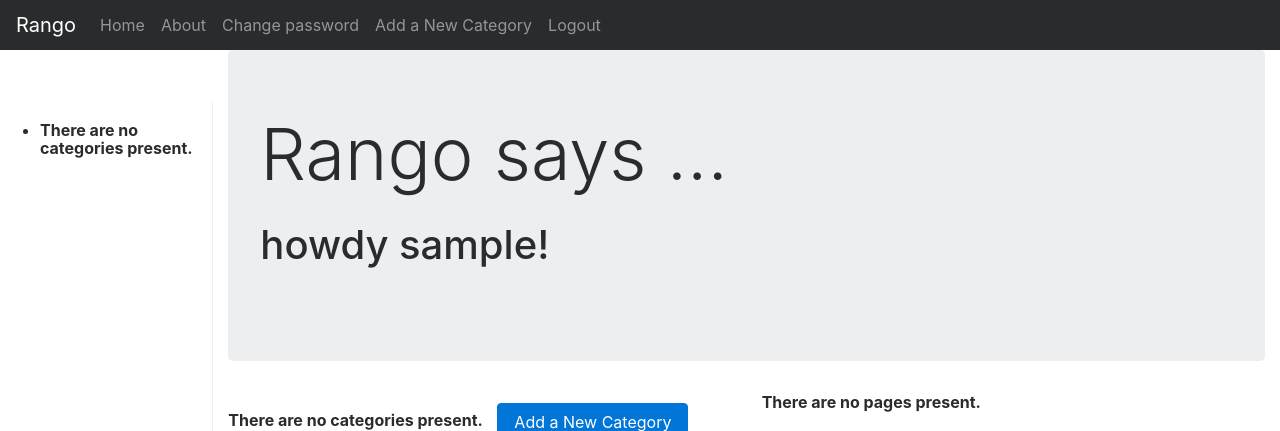
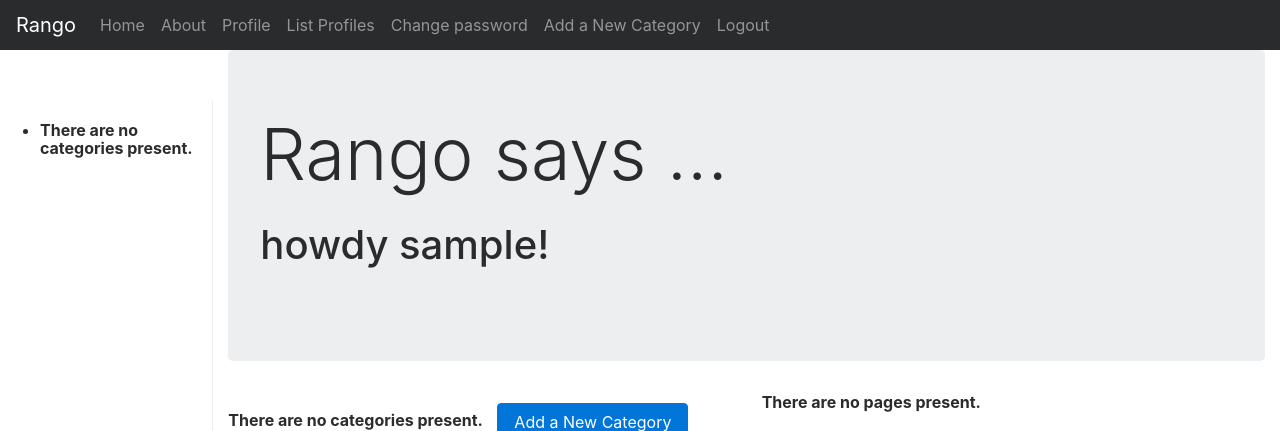
Before and after one commit to vtaskow/RangoApplication, a Django app: page / in a window 1280 px wide. Shown: the top 431 px of the page. Run offline with Django 3.2, Linux system fonts and the light colour scheme; the visitor is signed in with stand-in values (Sample User, id 1); data that the repository does not hold is empty; some libraries are stand-ins or nearby versions.

Commit message:
Added list of users

```diff
--- a/rango/urls.py
+++ b/rango/urls.py
@@ -15,5 +15,6 @@ urlpatterns = [
     url(r'^search/$', views.search, name='search'),
     url(r'^register_profile/$', views.register_profile, name='register_profile'),
     url(r'^goto/$', views.track_url, name='goto'),
-    url(r'^profile/$', views.profile, name='profile'),
+    url(r'^profile/(?P<username>[\w\-]+)/$', views.profile, name='profile'),
+    url(r'^profiles/$', views.list_profiles, name='list_profiles'),
 ]
--- a/rango/views.py
+++ b/rango/views.py
@@ -139,8 +139,12 @@ def register_profile(request):
 
     if request.method == 'POST':
         profile_form = UserProfileForm(request.POST, request.FILES)  # bind form with data
+        website = request.POST.get('website')
+        picture = request.FILES.get('picture')
         if profile_form.is_valid():
             profile_form = form.save(commit=False)
+            profile_form.website = website
+            profile_form.picture = picture
             profile_form.user = request.user
             profile_form.save()
 
@@ -153,6 +157,12 @@ def register_profile(request):
 
 
 @login_required
+def list_profiles(request):
+    userprofile_list = UserProfile.objects.all()
+    return render(request, 'rango/list_profiles.html', {'userprofile_list': userprofile_list})
+
+
+@login_required
 def profile(request, username):
     # obtain the user instance or go to index
     try:
@@ -160,15 +170,17 @@ def profile(request, username):
     except User.DoesNotExist:
         return redirect('index')
 
+    # print(user.username)
     # get users data from the other form
     userprofile = UserProfile.objects.get_or_create(user=user)[0]
+    # print(userprofile.website)
     form = UserProfileForm({'website': userprofile.website, 'picture': userprofile.picture})
 
     if request.method == 'POST':
         form = UserProfileForm(request.POST, request.FILES, instance=userprofile)
         if form.is_valid():
             form.save(commit=True)
-            return redirect('profile', user.username)
+            return redirect('rango:profile', user.username)
         else:
             print(form.errors)
 
--- a/templates/rango/base.html
+++ b/templates/rango/base.html
@@ -39,6 +39,8 @@
             <a class="nav-item nav-link" href="{% url 'rango:index' %}">Home</a>
             <a class="nav-item nav-link" href="{% url 'rango:about' %}">About</a>
             {% if user.is_authenticated %}
+            <a class="nav-item nav-link" href="{% url 'rango:profile' user.username %}">Profile</a>
+            <a class="nav-item nav-link" href="{% url 'rango:list_profiles' %}">List Profiles</a>
             <a class="nav-item nav-link" href="{% url 'auth_password_change' %}">Change password</a>
             <a class="nav-item nav-link" href="{% url 'rango:add_category' %}">Add a New Category</a>
             <a class="nav-item nav-link" href="{% url 'auth_logout' %}?next=/rango/">Logout</a>
```
Also changed, not shown: templates/rango/list_profiles.html (added, +28 -0 lines), templates/rango/profile.html (+6 -7 lines), media/profile_images/2017-02-10-121856.jpg (added), media/profile_images/DSC_0004.JPG (added), media/profile_images/DSC_0006.JPG (added), media/profile_images/DSC_0009.JPG (added), media/profile_images/Screenshot_2015-07-29-02-51-08.png (added), media/profile_images/Screenshot_20161204-132202.png (added), media/profile_images/received_1201815293205842.jpeg (added).
